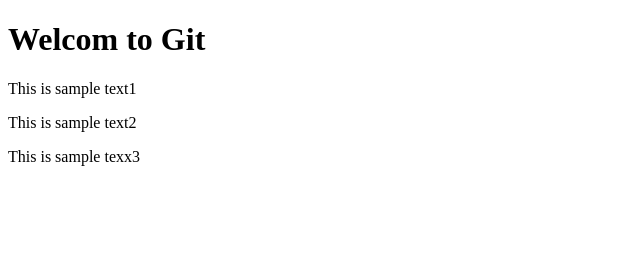
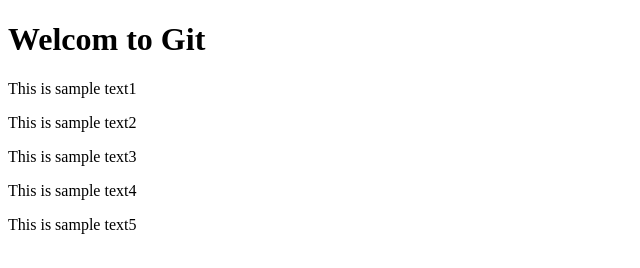
Before and after one commit to NaphatNorths/VSCGit, a plain HTML site: page index.html in a window 1280 px wide. Shown: the whole page, without its empty margins (0-640 px from the left). Drawn offline with Linux system fonts and the light colour scheme.

Commit message:
add two more sample text

```diff
--- a/index.html
+++ b/index.html
@@ -9,7 +9,9 @@
     <h1>Welcom to Git</h1>
     <p>This is sample text1</p>
     <p>This is sample text2</p>
-    <p>This is sample texx3</p>
+    <p>This is sample text3</p>
+    <p>This is sample text4</p>
+    <p>This is sample text5</p>
 </body>
 
 </html>
```
